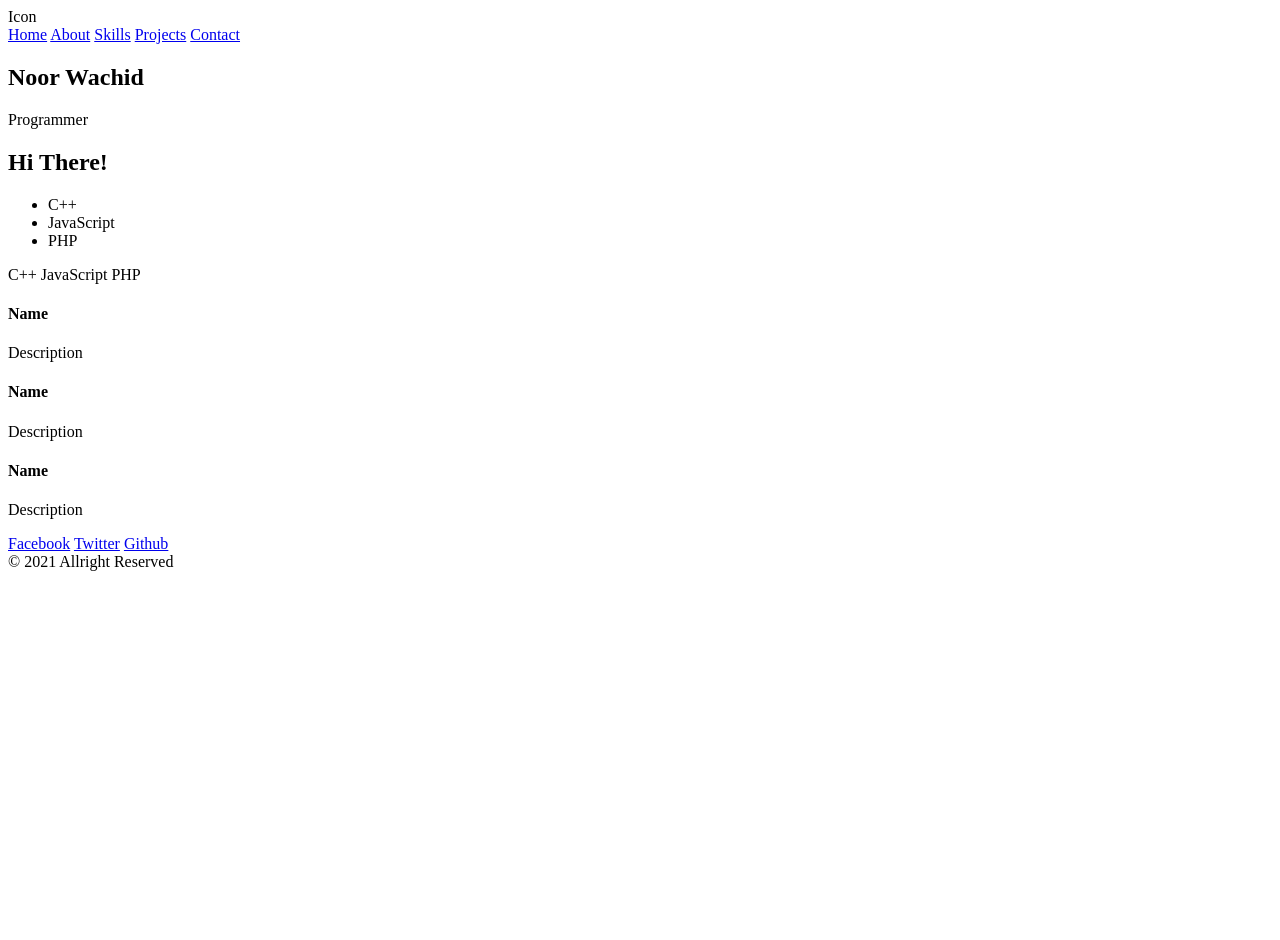
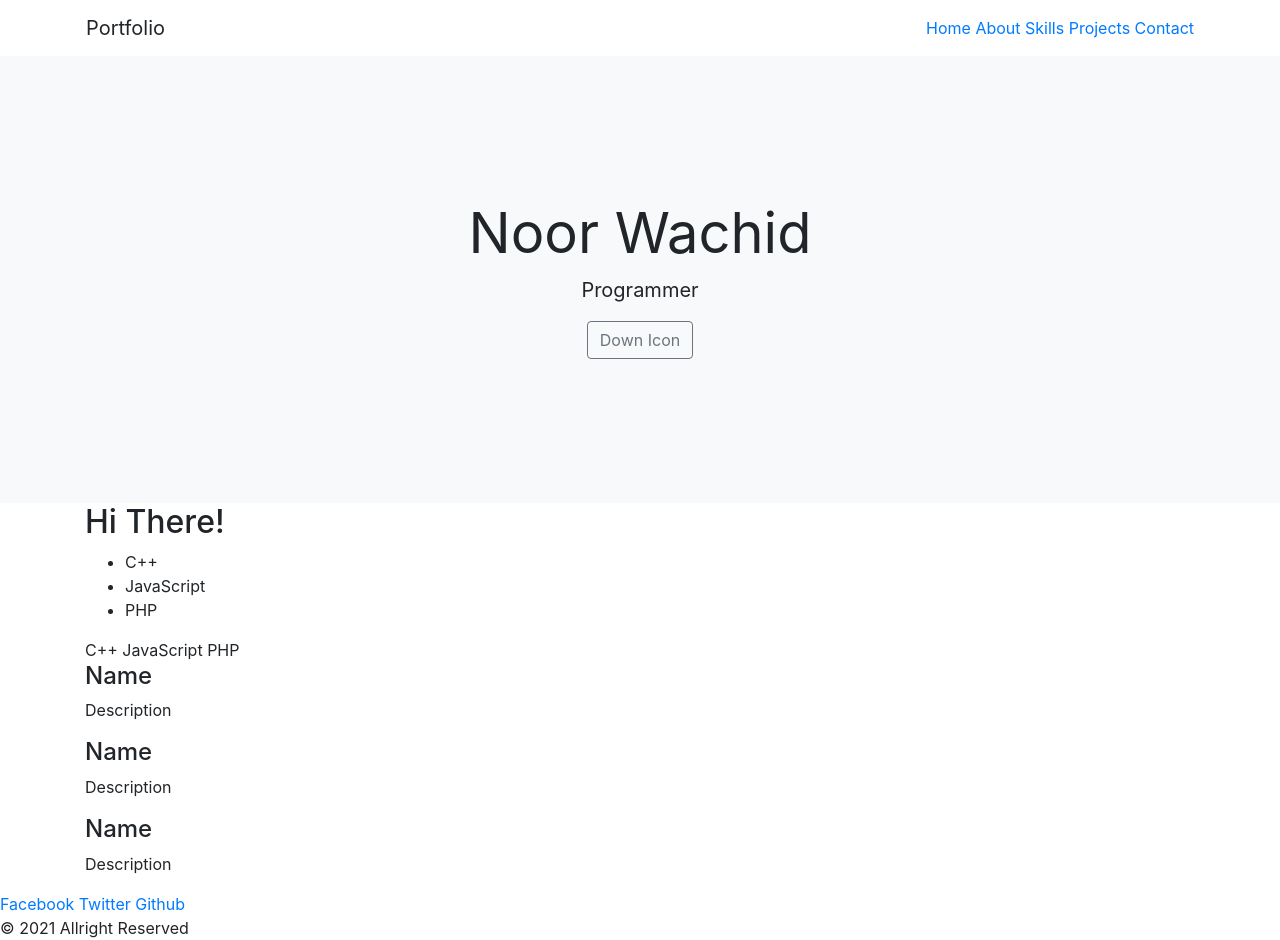
Before and after one commit to NoorWachid/noorwachid.github.io, a plain HTML site: page index.html in a window 1280 px wide. Before the commit the page ends 800 px from the top, so only its background shows below. Drawn offline with Linux system fonts and the light colour scheme.

Commit message:
update banner

```diff
--- a/index.html
+++ b/index.html
@@ -1,14 +1,17 @@
 <!DOCTYPE html>
 <html lang="en">
+
 <head>
     <meta charset="UTF-8">
     <meta name="viewport" content="width=device-width, initial-scale=1.0">
     <title>Noor Wachid | Portfolio</title>
+    <link rel="stylesheet" href="vendor/bootstrap.min.css">
 </head>
+
 <body>
 
-    <section class="navbar">
-        <div class="icon">Icon</div>
+    <section id="navbar" class="navbar container">
+        <div class="navbar-brand">Portfolio</div>
         <div class="items">
             <a href="#banner">Home</a>
             <a href="#about">About</a>
@@ -18,16 +21,21 @@
         </div>
     </section>
 
-    <section id="banner">
-        <h1>Noor Wachid</h1>
-        <p>Programmer</p>
+    <section id="banner" class="position-relative overflow-hidden p-3 p-md-5 text-center bg-light">
+        <div class="col-md-5 p-lg-5 mx-auto my-5">
+            <h1 class="display-4 font-weight-normal">Noor Wachid</h1>
+            <p class="lead font-weight-normal">Programmer</p>
+            <a class="btn btn-outline-secondary" href="#">Down Icon</a>
+        </div>
+        <div class="product-device shadow-sm d-none d-md-block"></div>
+        <div class="product-device product-device-2 shadow-sm d-none d-md-block"></div>
     </section>
 
-    <section id="about">
+    <section id="about" class="container">
         <h2>Hi There!</h2>
     </section>
 
-    <section class="skills">
+    <section id="skills" class="container">
         <ul>
             <li>C++</li>
             <li>JavaScript</li>
@@ -35,7 +43,7 @@
         </ul>
     </section>
 
-    <section id="projects">
+    <section id="projects" class="container">
         <div id="tags">
             <span>C++</span>
             <span>JavaScript</span>
@@ -57,7 +65,7 @@
         </div>
     </section>
 
-    <section class="contact">
+    <section class="contact" class="container">
         <a href="http://facebook.com/noorwach">Facebook</a>
         <a href="http://twitter.com/noorwach">Twitter</a>
         <a href="http://github.com/noorwachid">Github</a>
@@ -67,4 +75,5 @@
         &copy; 2021 Allright Reserved
     </section>
 </body>
+
 </html>
```
